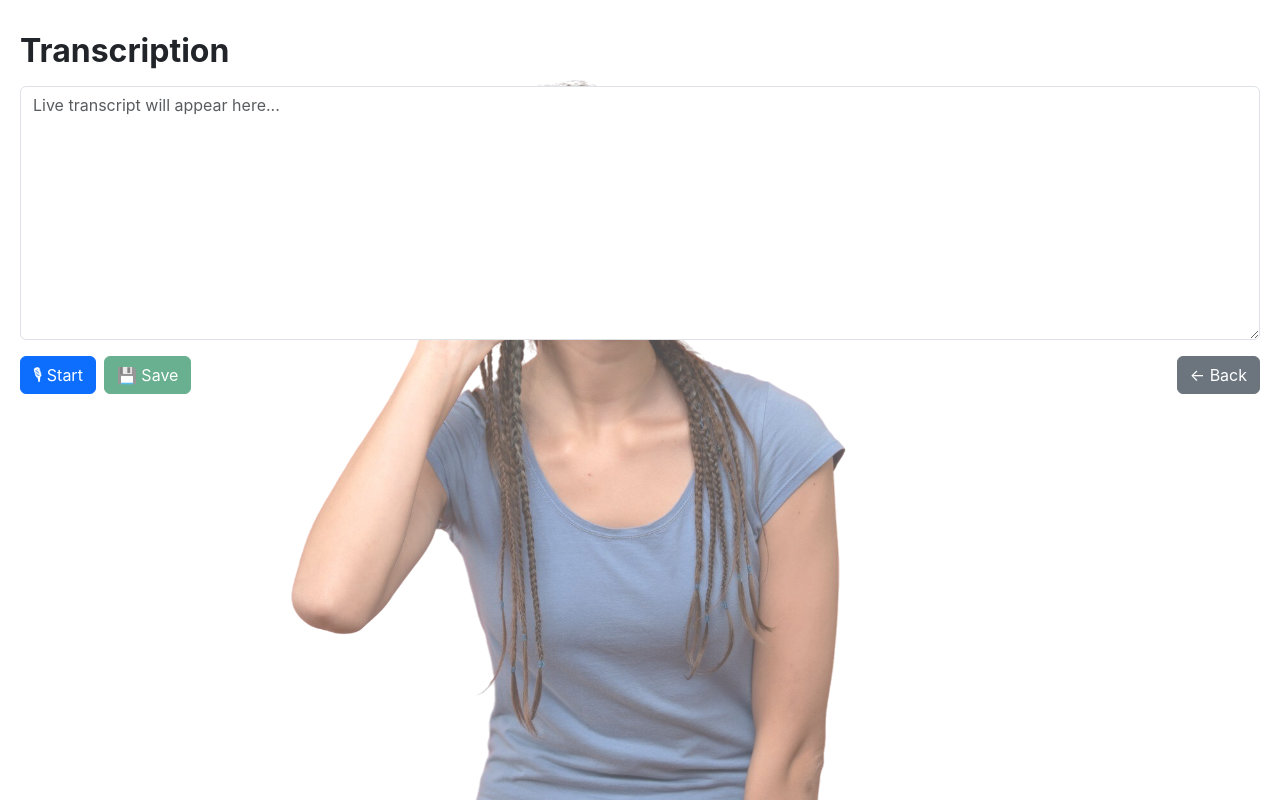
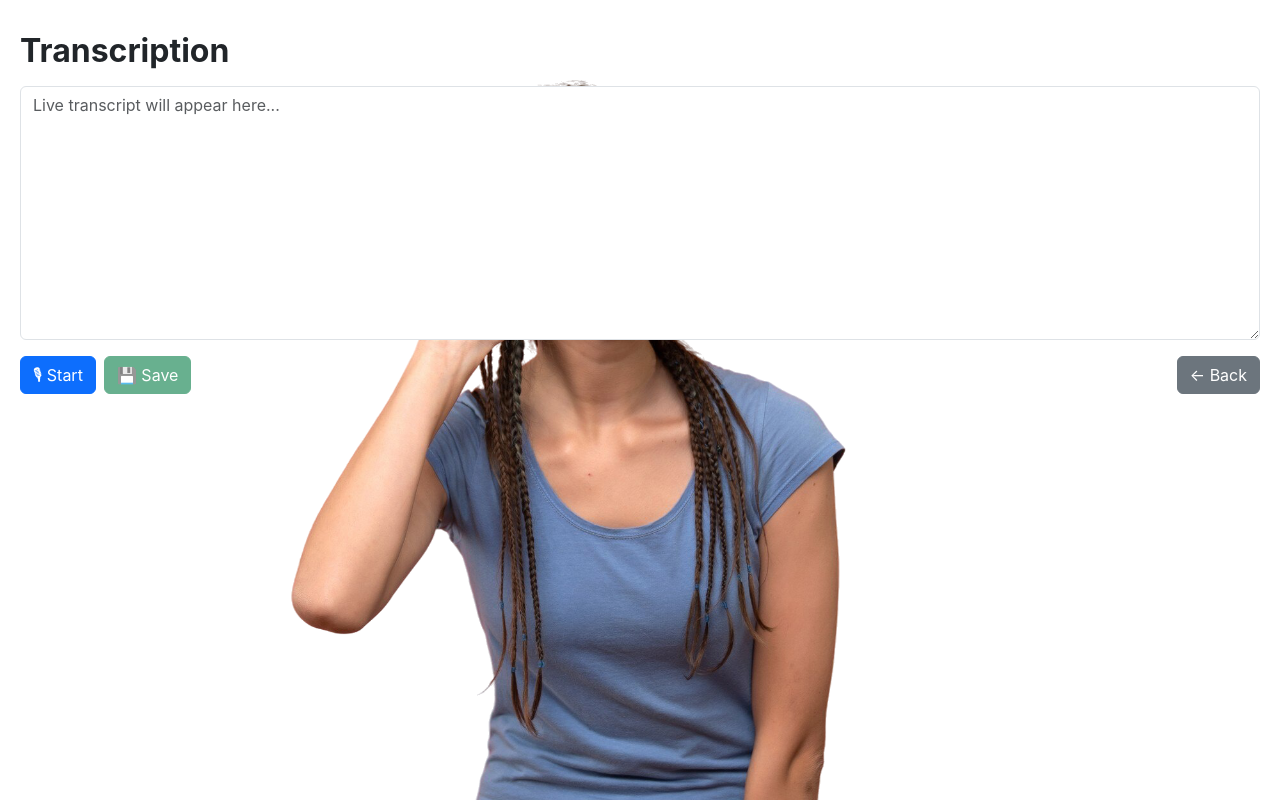
Before and after one commit to Daniel-Kats256/voice-transcription-system, a React (Create React App) app in the folder frontend/: page /transcribe in a window 1280 px wide. Built offline with nearby package versions, Linux system fonts and the light colour scheme; no server answers.

Commit message:
Update TranscriptionPage.js

```diff
--- a/frontend/src/pages/TranscriptionPage.js
+++ b/frontend/src/pages/TranscriptionPage.js
@@ -112,7 +112,7 @@ const TranscriptionPage = () => {
 
   return (
     <div className="page page-large container-fluid" style={{
-             backgroundColor: 'rgba(255, 255, 255, 0.3)'
+             backGroundColor: 'rgba(255, 255, 255, 0.3)'
         }} >
       <h2 className="page-title mb-3">Transcription</h2>
       {!supported && (
```
